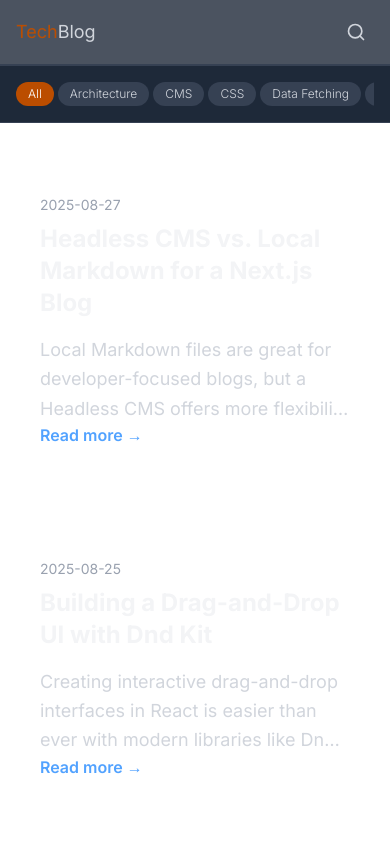
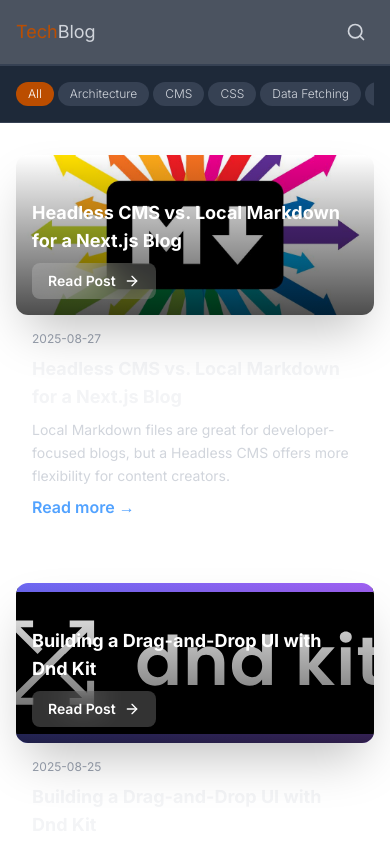
Before and after one commit to soheilgoodarzi/tech-blog, a Next.js app: page / in a window 390 px wide. Shown: the top 844 px of the page. Built offline with nearby package versions, Linux system fonts and the light colour scheme.

Commit message:
fixes bugs in SearchPage

```diff
--- a/src/app/page.tsx
+++ b/src/app/page.tsx
@@ -21,44 +21,46 @@ export default function HomePage({
     <>
       <CategoryFilter allTags={allTags} />
 
-      <div className="max-w-5xl mx-auto px-4 sm:px-6 lg:px-8 py-12">
-        <div className="space-y-16">
+      <div className="max-w-5xl mx-auto px-4 sm:px-6 lg:px-8 py-8 md:py-12">
+        <div className="space-y-12 md:space-y-16">
           {filteredPosts.map((post) => (
             <div
               key={post.slug}
-              className="grid md:grid-cols-2 md:gap-10 items-center md:h-70"
+              className="grid grid-cols-1 md:grid-cols-2 md:gap-10 items-center"
             >
-              <div className="p-6 flex flex-col h-full">
-                <div className="">
-                  <p className="text-gray-400 text-sm mb-2">{post.date}</p>
-                  <h2 className="text-2xl font-bold text-gray-100 hover:text-blue-400 transition-colors mt-1">
+              <div className="p-4 md:p-6 flex flex-col h-full">
+                <div className="flex-grow">
+                  <p className="text-gray-400 text-xs md:text-sm mb-2">
+                    {post.date}
+                  </p>
+                  <h2 className="text-lg md:text-2xl font-bold text-gray-100 hover:text-blue-400 transition-colors mt-1">
                     <Link href={`/blog/${post.slug}`}>{post.title}</Link>
                   </h2>
-                  <p className="text-lg text-gray-300 mt-4 leading-relaxed line-clamp-3">
+                  <p className="text-sm md:text-lg text-gray-300 mt-2  md:mt-4 leading-relaxed line-clamp-3">
                     {post.excerpt}
                   </p>
                 </div>
                 <Link
                   href={`/blog/${post.slug}`}
-                  className="text-blue-400 hover:text-blue-300 lg:mt-4 font-semibold inline-block self-start"
+                  className="text-blue-400 hover:text-blue-300 font-semibold mt-2 md:mt-6 inline-block self-start"
                 >
                   Read more →
                 </Link>
               </div>
-
-              <div className="relative md:h-60 rounded-xl overflow-hidden shadow-2xl">
+              <div className="relative h-40 md:h-60 rounded-xl overflow-hidden shadow-2xl order-first md:order-last">
                 <Image
                   src={post.coverImage}
                   alt={`Cover image for ${post.title}`}
                   fill
                   className="object-cover"
+                  sizes="(max-width: 768px) 100vw, 50vw"
                 />
                 <div className="absolute inset-0 bg-gradient-to-t from-black/70 to-transparent" />
-                <div className="absolute bottom-0 left-0 right-0 p-6 text-white">
-                  <h3 className="text-xl font-bold">{post.title}</h3>
+                <div className="absolute bottom-0 left-0 right-0 p-4 lg:p-6 text-white">
+                  <h3 className="text-lg md:text-xl font-bold">{post.title}</h3>
                   <Link
                     href={`/blog/${post.slug}`}
-                    className="mt-4 inline-flex items-center gap-2 bg-white/20 hover:bg-white/30 backdrop-blur-lg text-white font-semibold py-2 px-4 rounded-lg text-sm transition-all transform hover:scale-105"
+                    className="mt-2 inline-flex items-center gap-2 bg-white/20 hover:bg-white/30 backdrop-blur-lg text-white font-semibold py-2 px-4 rounded-lg text-sm transition-all transform hover:scale-105"
                   >
                     Read Post <ArrowRight className="w-4 h-4" />
                   </Link>
--- a/src/app/search/page.tsx
+++ b/src/app/search/page.tsx
@@ -4,25 +4,39 @@ import { getAllPosts, getAllTags } from "@/lib/api"
 import CategoryFilter from "@/components/CategoryFilter"
 import { ArrowRight } from "lucide-react"
 
-export default function HomePage({
+export default function SearchPage({
   searchParams,
 }: {
-  searchParams: { tag: string }
+  searchParams?: { q?: string }
 }) {
+  const query = searchParams?.q || ""
   const allPosts = getAllPosts()
   const allTags = getAllTags()
-  const currentTag = searchParams.tag
 
-  const filteredPosts = currentTag
-    ? allPosts.filter((post) => post.tags.includes(currentTag))
-    : allPosts
-
+  const filteredPosts = query
+    ? allPosts.filter(
+        (post) =>
+          post.title.toLowerCase().includes(query.toLowerCase()) ||
+          (post.excerpt &&
+            post.excerpt.toLowerCase().includes(query.toLowerCase()))
+      )
+    : []
   return (
     <>
       <CategoryFilter allTags={allTags} />
 
-      <div className="max-w-5xl mx-auto px-4 sm:px-6 lg:px-8 py-12">
-        <div className="space-y-16">
+      <div className="max-w-5xl mx-auto px-4 sm:px-6 lg:px-8 py-8 md:py-12">
+        {query ? (
+          <h1 className="md:text-2xl text-xs font-bold mb-4 text-gray-200">
+            Search Results for:{" "}
+            <span className="text-amber-600 text-xs md:text-2xl">"{query}"</span>
+          </h1>
+        ) : (
+          <h1 className="text-3xl font-bold mb-8 text-gray-200">
+            Please enter a search term.
+          </h1>
+        )}
+        <div className="space-y-12">
           {filteredPosts.map((post) => (
             <div
               key={post.slug}
@@ -31,10 +45,10 @@ export default function HomePage({
               <div className="p-4 lg:p-6 flex flex-col h-full">
                 <div className="flex-grow">
                   <p className="text-gray-400 text-xs mb-2">{post.date}</p>
-                  <h2 className="text-lg lg:text-3xl font-bold text-gray-100 hover:text-blue-400 transition-colors mt-1">
+                  <h2 className="text-lg lg:text-2xl font-bold text-gray-100 hover:text-blue-400 transition-colors mt-1">
                     <Link href={`/blog/${post.slug}`}>{post.title}</Link>
                   </h2>
-                  <p className="text-sm lg:text-lg text-gray-300 mt-4 leading-relaxed line-clamp-3">
+                  <p className="text-sm lg:text-lg text-gray-300 mt-2 leading-relaxed line-clamp-3">
                     {post.excerpt}
                   </p>
                 </div>
@@ -46,22 +60,20 @@ export default function HomePage({
                 </Link>
               </div>
 
-              <div className="relative md:h-60 h-44 lg:h-full rounded-xl overflow-hidden shadow-2xl order-first lg:order-last">
+              <div className="relative h-40 md:h-60 rounded-xl overflow-hidden shadow-2xl order-first md:order-last">
                 <Image
                   src={post.coverImage}
                   alt={`Cover image for ${post.title}`}
                   fill
                   className="object-cover"
-                  sizes="(max-width: 1024px) 100vw, 50vw"
+                  sizes="(max-width: 768px) 100vw, 50vw"
                 />
                 <div className="absolute inset-0 bg-gradient-to-t from-black/70 to-transparent" />
                 <div className="absolute bottom-0 left-0 right-0 p-4 lg:p-6 text-white">
-                  <h3 className="text-xl lg:text-2xl font-bold">
-                    {post.title}
-                  </h3>
+                  <h3 className="text-lg md:text-xl font-bold">{post.title}</h3>
                   <Link
                     href={`/blog/${post.slug}`}
-                    className="mt-4 inline-flex items-center gap-2 bg-white/20 hover:bg-white/30 backdrop-blur-lg text-white font-semibold py-2 px-4 rounded-lg text-sm transition-all transform hover:scale-105"
+                    className="mt-2 inline-flex items-center gap-2 bg-white/20 hover:bg-white/30 backdrop-blur-lg text-white font-semibold py-2 px-4 rounded-lg text-sm transition-all transform hover:scale-105"
                   >
                     Read Post <ArrowRight className="w-4 h-4" />
                   </Link>
```
